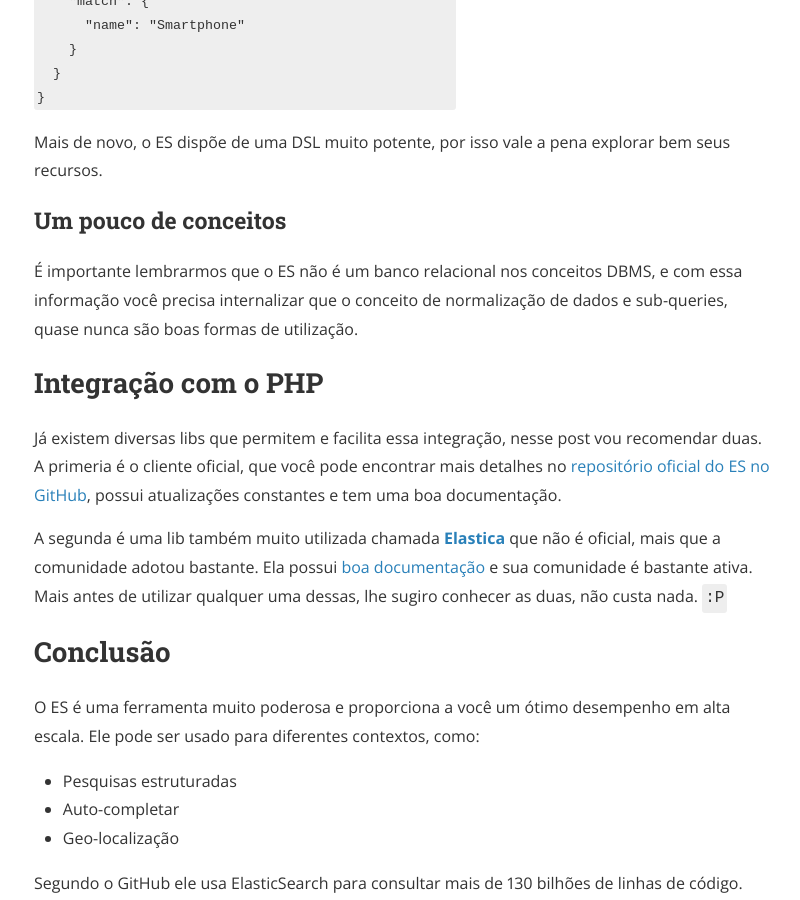
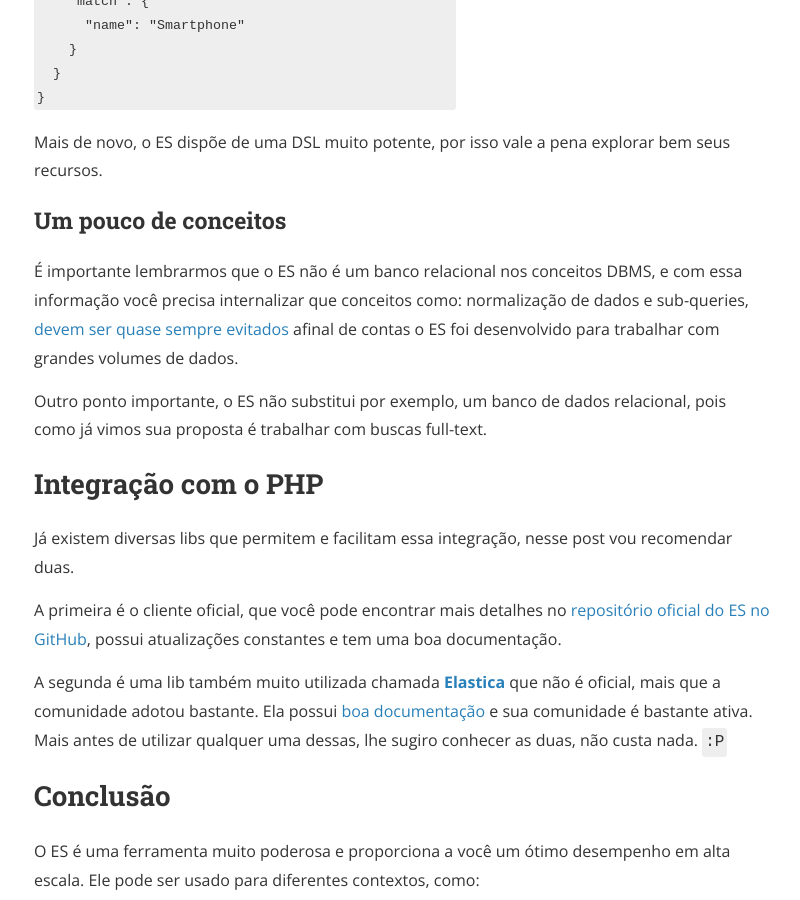
Before and after one commit to phpba/phpba.github.io, a Jekyll site: the page built from _posts/2016-02-16-buscas-com-alta-perfomance-e-melhor-resultado.md, in a window 1280 px wide and 900 px high, scrolled down 4210 px. Shown: the whole window, without its empty margins (238-1038 px from the left). Built offline with Jekyll 4.4.1, drawn with Linux system fonts in a browser that asks for light colours; nearby versions of some CDN libraries; comment, search, counter and statistics services are not loaded; a style sheet for code colours, icons or effects is not loaded; some of the changed text lies outside the part shown.

Commit message:
Pequena melhoria no post #2

```diff
--- a/_posts/2016-02-16-buscas-com-alta-perfomance-e-melhor-resultado.md
+++ b/_posts/2016-02-16-buscas-com-alta-perfomance-e-melhor-resultado.md
@@ -24,7 +24,7 @@ Te faço agora um simples questionamento:
 1. Sua estrutura está pronta para escalar em tempo hábil?
 2. Não teremos surpresa? *Seu chefe certamente irá lhe perguntar algo desse tipo? ``:)``*
 
-Posso lhe sugerir uma ferramenta que irá evitar esses transtornos e consequetemente lhe proporcionar uma melhor entrega nos resultados da busca na aplicação?
+Posso lhe sugerir uma ferramenta que irá evitar esses transtornos e consequetemente lhe proporcionar uma melhor entrega nos resultados da busca na sua aplicação?
 
 ## [ElasticSearch](http://www.elasticsearch.org/)
 
@@ -151,12 +152,16 @@ $ curl -XGET '127.0.0.1:9200/mystore/products' -d '{
 Mais de novo, o ES dispõe de uma DSL muito potente, por isso vale a pena explorar bem seus recursos.
 
 ### Um pouco de conceitos
-É importante lembrarmos que o ES não é um banco relacional nos conceitos DBMS, e com essa informação você precisa internalizar que o conceito de normalização de dados e sub-queries, quase nunca são boas formas de utilização.
+
+É importante lembrarmos que o ES não é um banco relacional nos conceitos DBMS, e com essa informação você precisa internalizar que conceitos como: normalização de dados e sub-queries, [devem ser quase sempre evitados](https://www.elastic.co/guide/en/elasticsearch/guide/current/denormalization.html) afinal de contas o ES foi desenvolvido para trabalhar com grandes volumes de dados.
+
+Outro ponto importante, o ES não substitui por exemplo, um banco de dados relacional, pois como já vimos sua proposta é trabalhar com buscas full-text.
 
 ## Integração com o PHP
 
-Já existem diversas libs que permitem e facilita essa integração, nesse post vou recomendar duas.
-A primeria é o cliente oficial, que você pode encontrar mais detalhes no [repositório oficial do ES no GitHub](https://github.com/elastic/elasticsearch-php), possui atualizações constantes e tem uma boa documentação.
+Já existem diversas libs que permitem e facilitam essa integração, nesse post vou recomendar duas.
+
+A primeira é o cliente oficial, que você pode encontrar mais detalhes no [repositório oficial do ES no GitHub](https://github.com/elastic/elasticsearch-php), possui atualizações constantes e tem uma boa documentação.
 
 A segunda é uma lib também muito utilizada chamada [**Elastica**](https://github.com/ruflin/Elastica) que não é oficial, mais que a comunidade adotou bastante. Ela possui [boa documentação](http://elastica.io) e sua comunidade é bastante ativa. Mais antes de utilizar qualquer uma dessas, lhe sugiro conhecer as duas, não custa nada. ``:P``
 
```
Also changed, not shown: other parts of _posts/2016-02-16-buscas-com-alta-perfomance-e-melhor-resultado.md (+2 -1 lines).
